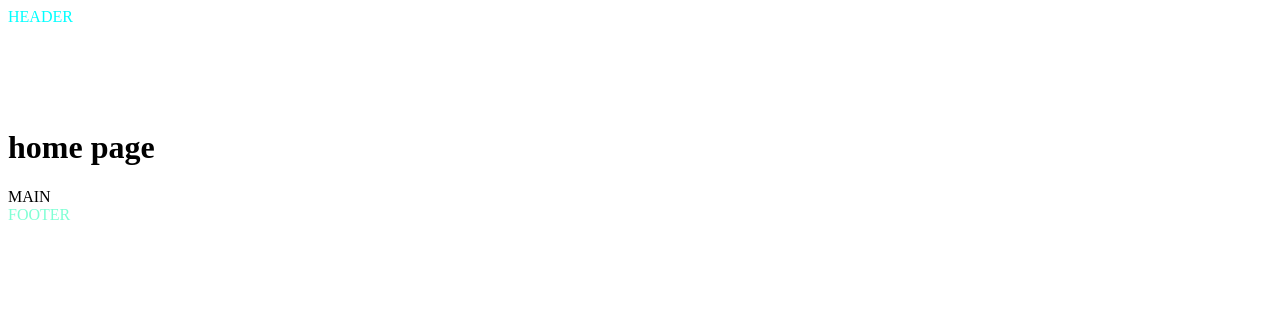
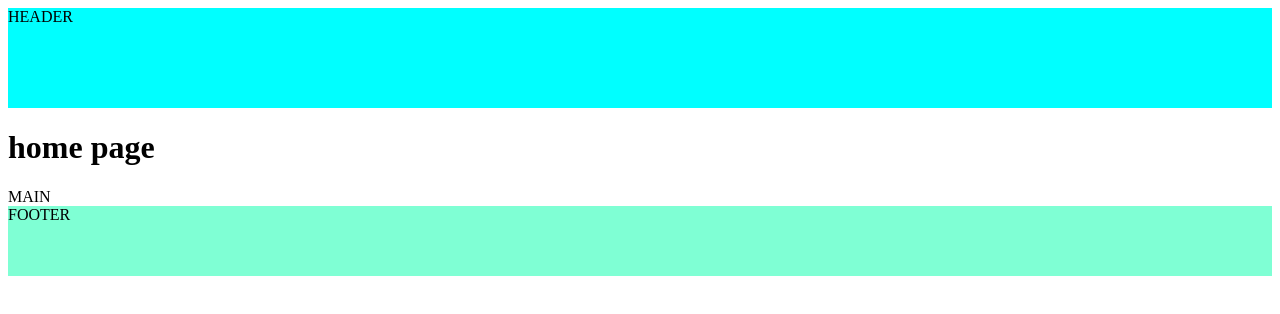
Before and after one commit to chris23698/ga-test, a plain HTML site: page index.html in a window 1280 px wide. Drawn offline with Linux system fonts and the light colour scheme.

Commit message:
Update style.css

```diff
--- a/css/style.css
+++ b/css/style.css
@@ -1,9 +1,9 @@
 header {
   height: 100px;
-  color: aqua;
+  background-color: aqua;
 }
 
 footer {
   height: 70px;
-  color: aquamarine;
+  background-color: aquamarine;
 }
```
